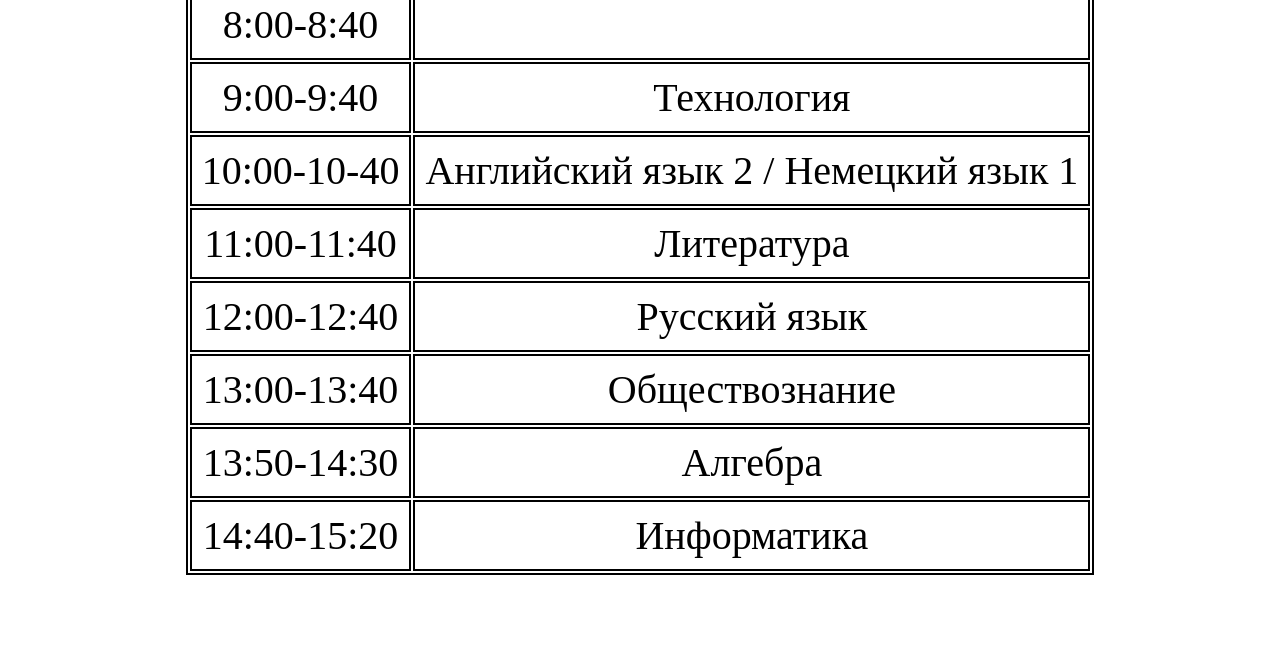
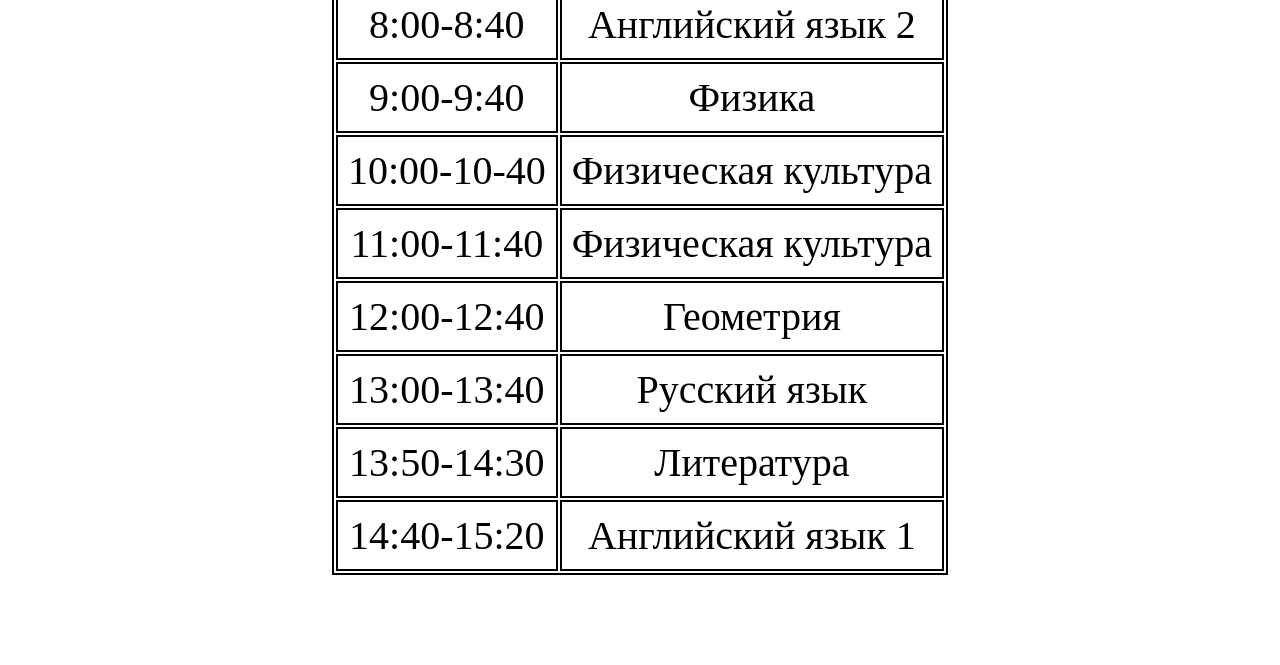
Before and after one commit to 8a-raspisanie/8a-raspisanie.github.io, a plain HTML site: page thursday.html in a window 1280 px wide. Shown: the part 135-800 px from the top of the page. Drawn offline with Linux system fonts and the light colour scheme.

Commit message:
Update thursday.html

```diff
--- a/thursday.html
+++ b/thursday.html
@@ -18,35 +18,35 @@
         <table>
             <tr>
                 <td>8:00-8:40</td>
-                <td></td>
+                <td>Английский язык 2</td>
             </tr>
             <tr>
                 <td>9:00-9:40</td>
-                <td>Технология</td>
+                <td>Физика</td>
             </tr>
             <tr>
                 <td>10:00-10-40</td>
-                <td>Английский язык 2 / Немецкий язык 1</td>
+                <td>Физическая культура</td>
             </tr>
             <tr>
                 <td>11:00-11:40</td>
+                <td>Физическая культура</td>
+            </tr>
+            <tr>
+                <td>12:00-12:40</td>
+                <td>Геометрия</td>
+            </tr>
+            <tr>
+                <td>13:00-13:40</td>
+                <td>Русский язык</td>
+            </tr>
+            <tr>
+                <td>13:50-14:30</td>
                 <td>Литература</td>
             </tr>
             <tr>
-                <td>12:00-12:40</td>
-                <td>Русский язык</td>
-            </tr>
-            <tr>
-                <td>13:00-13:40</td>
-                <td>Обществознание</td>
-            </tr>
-            <tr>
-                <td>13:50-14:30</td>
-                <td>Алгебра</td>
-            </tr>
-            <tr>
                 <td>14:40-15:20</td>
-                <td>Информатика</td>
+                <td>Английский язык 1</td>
             </tr>
         </table>
     </body>
```
